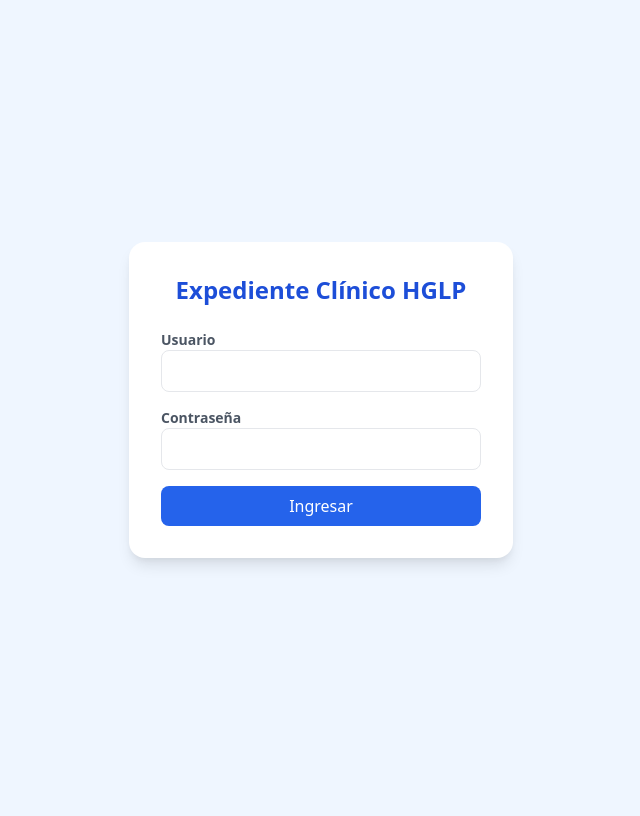
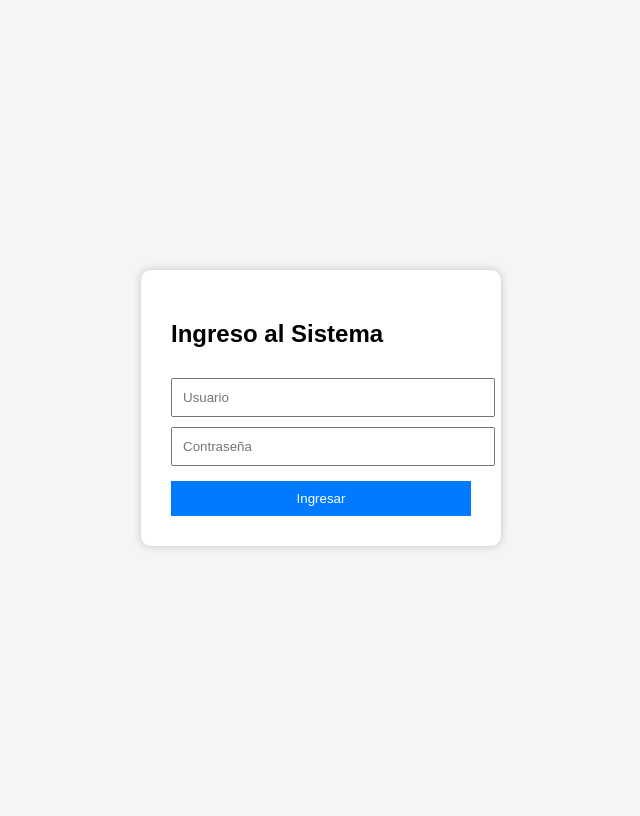
Before and after one commit to Rapha1305/expediente--HGLP, a Flask app: page / in a window 1280 px wide. Shown: the whole page, without its empty margins (319-959 px from the left). Before the commit the page ends 565 px from the top, so only its background shows below. Run offline with Flask 3, Linux system fonts and the light colour scheme.

Commit message:
Update login.html

```diff
--- a/templates/login.html
+++ b/templates/login.html
@@ -3,25 +3,49 @@
 <head>
     <meta charset="UTF-8">
     <meta name="viewport" content="width=device-width, initial-scale=1.0">
-    <title>Expediente HGLP - Iniciar sesión</title>
-    <link href="https://cdn.jsdelivr.net/npm/tailwindcss@2.2.19/dist/tailwind.min.css" rel="stylesheet">
+    <title>Login - Expediente Clínico</title>
+    <style>
+        body {
+            background-color: #f5f5f5;
+            font-family: Arial, sans-serif;
+            display: flex;
+            justify-content: center;
+            align-items: center;
+            height: 100vh;
+        }
+        .login-box {
+            background: white;
+            padding: 30px;
+            border-radius: 10px;
+            box-shadow: 0 0 10px rgba(0,0,0,0.2);
+            width: 300px;
+        }
+        input {
+            width: 100%;
+            padding: 10px;
+            margin-top: 10px;
+        }
+        button {
+            width: 100%;
+            padding: 10px;
+            margin-top: 15px;
+            background-color: #007bff;
+            border: none;
+            color: white;
+            cursor: pointer;
+        }
+        button:hover {
+            background-color: #0056b3;
+        }
+    </style>
 </head>
-<body class="bg-blue-50 flex items-center justify-center h-screen">
-    <div class="bg-white p-8 rounded-2xl shadow-lg w-96">
-        <h2 class="text-2xl font-bold text-center mb-6 text-blue-700">Expediente Clínico HGLP</h2>
-        {% if error %}
-        <p class="text-red-500 text-center mb-3">{{ error }}</p>
-        {% endif %}
-        <form action="/validar" method="POST" class="space-y-4">
-            <div>
-                <label class="block text-sm font-semibold text-gray-600">Usuario</label>
-                <input type="text" name="username" required class="w-full p-2 border rounded-lg focus:ring focus:ring-blue-300">
-            </div>
-            <div>
-                <label class="block text-sm font-semibold text-gray-600">Contraseña</label>
-                <input type="password" name="password" required class="w-full p-2 border rounded-lg focus:ring focus:ring-blue-300">
-            </div>
-            <button type="submit" class="w-full bg-blue-600 text-white p-2 rounded-lg hover:bg-blue-700 transition">Ingresar</button>
+<body>
+    <div class="login-box">
+        <h2>Ingreso al Sistema</h2>
+        <form action="/validar" method="POST">
+            <input type="text" name="usuario" placeholder="Usuario" required>
+            <input type="password" name="contrasena" placeholder="Contraseña" required>
+            <button type="submit">Ingresar</button>
         </form>
     </div>
 </body>
```
